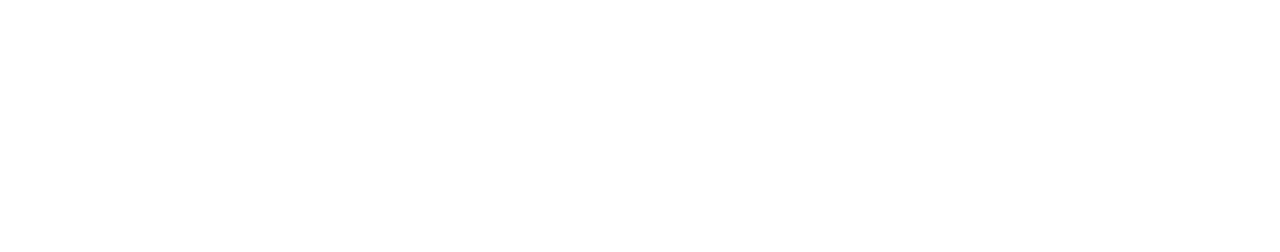
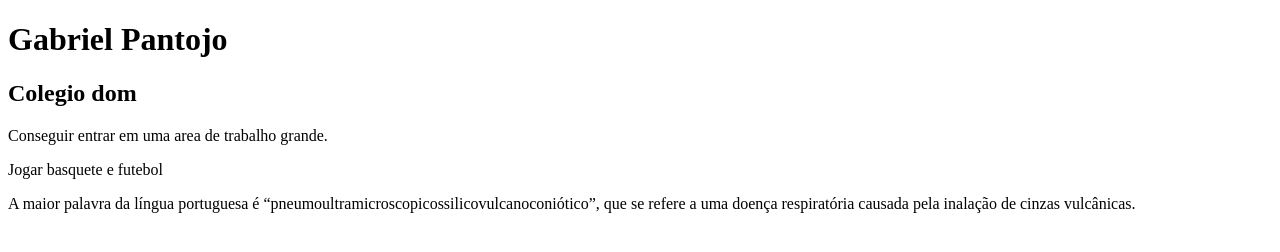
Before and after one commit to GGG12121212/GGG12121212.github.io, a plain HTML site: page index.html in a window 1280 px wide. Drawn offline with Linux system fonts and the light colour scheme.

Commit message:
Add files via upload

```diff
--- a/index.html
+++ b/index.html
@@ -2,13 +2,15 @@
 <html lang="en">
 <head>
     <meta charset="UTF-8">
-    <meta name="viewport" content="width=<h1>Gabriel Pantojo</h1>
+    <meta name="viewport" content="width=device-width, initial-scale=1.0">
     <title>Document</title>
 </head>
 <body>
+     <h1>Gabriel Pantojo</h1>
     <h2>Colegio dom</h2>
     <p>Conseguir entrar em uma area de trabalho grande.</p>
     <p>Jogar basquete e futebol</p>
-    <p>A maior palavra da língua portuguesa é “pneumoultramicroscopicossilicovulcanoconiótico”, que se refere a uma doença respiratória causada pela inalação de cinzas vulcânicas.</p>, initial-scale=1.0">
+    <p>A maior palavra da língua portuguesa é “pneumoultramicroscopicossilicovulcanoconiótico”, que se refere a uma doença respiratória causada pela inalação de cinzas vulcânicas.</p>
+</body>
 </body>
 </html>
```
